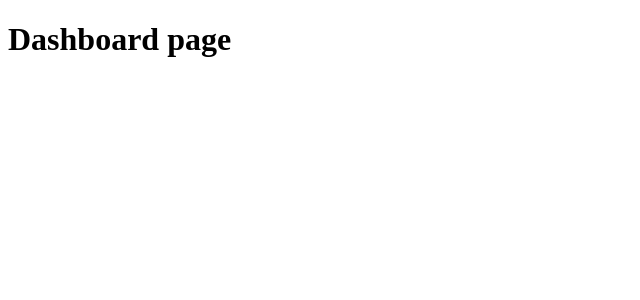
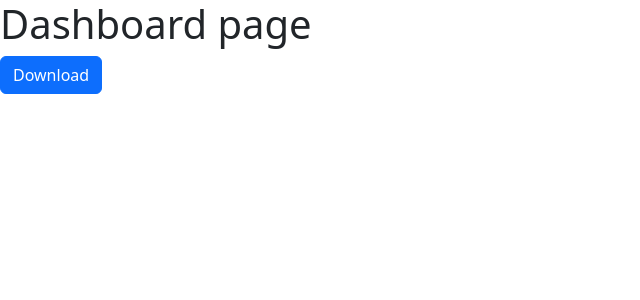
Before and after one commit to chandanch/tics-sell, a Next.js app in the folder client/: page /dashboard in a window 1280 px wide. Shown: the top 300 px of the page, without its empty margins (0-640 px from the left). Built offline with nearby package versions, Linux system fonts and the light colour scheme.

Commit message:
setup bootstrap lib and App component

```diff
--- a/client/package.json
+++ b/client/package.json
@@ -10,6 +10,7 @@
   "author": "",
   "license": "ISC",
   "dependencies": {
+    "bootstrap": "^5.2.3",
     "next": "^13.1.6",
     "react": "^18.2.0",
     "react-dom": "^18.2.0"
--- /dev/null
+++ b/client/pages/_app.js
@@ -0,0 +1,7 @@
+import "bootstrap/dist/css/bootstrap.css";
+
+const MyApp = ({ Component, pageProps }) => {
+  return <Component {...pageProps} />;
+};
+
+export default MyApp;
--- a/client/pages/dashboard.js
+++ b/client/pages/dashboard.js
@@ -4,6 +4,9 @@ const Dashboard = () => {
   return (
     <div>
       <h1>Dashboard page</h1>
+      <button type="button" className="btn btn-primary">
+        Download
+      </button>
     </div>
   );
 };
```
Also changed, not shown: 1 other file (tests, documents, lock files or other folders).
